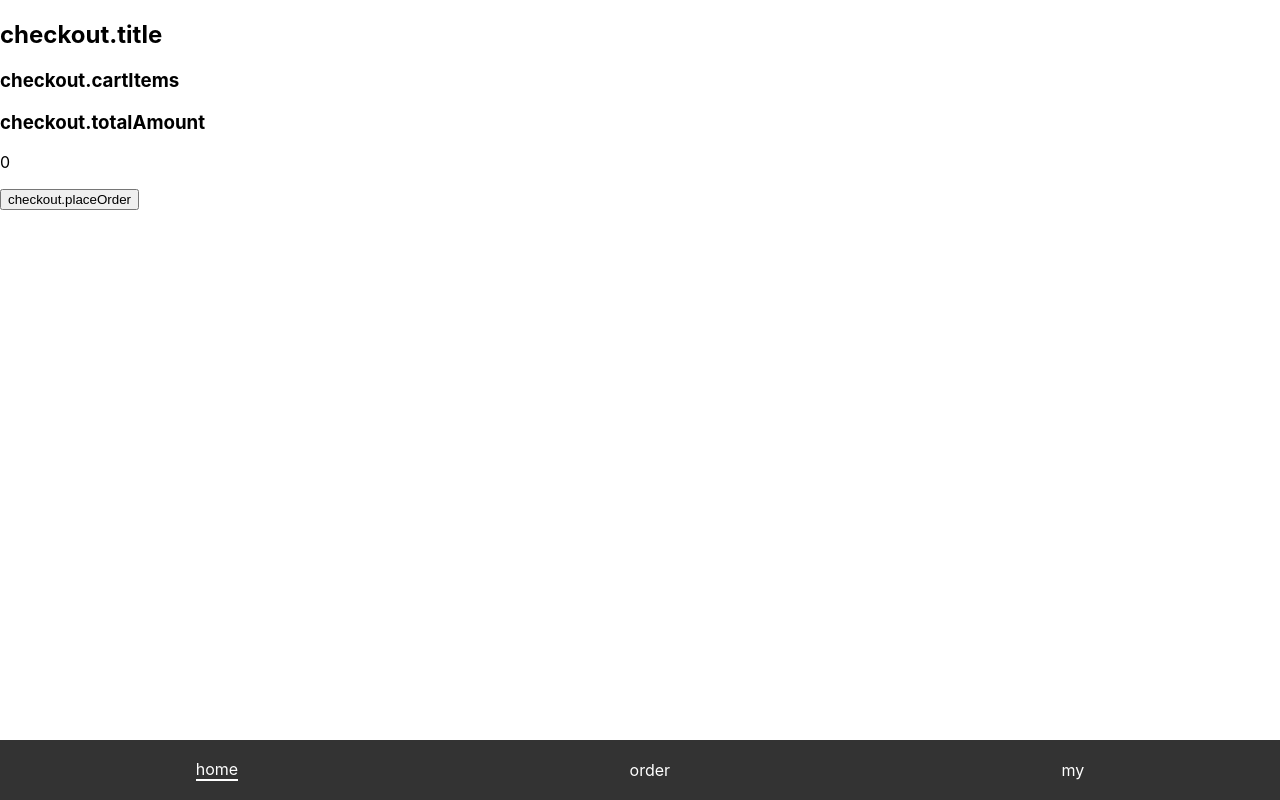
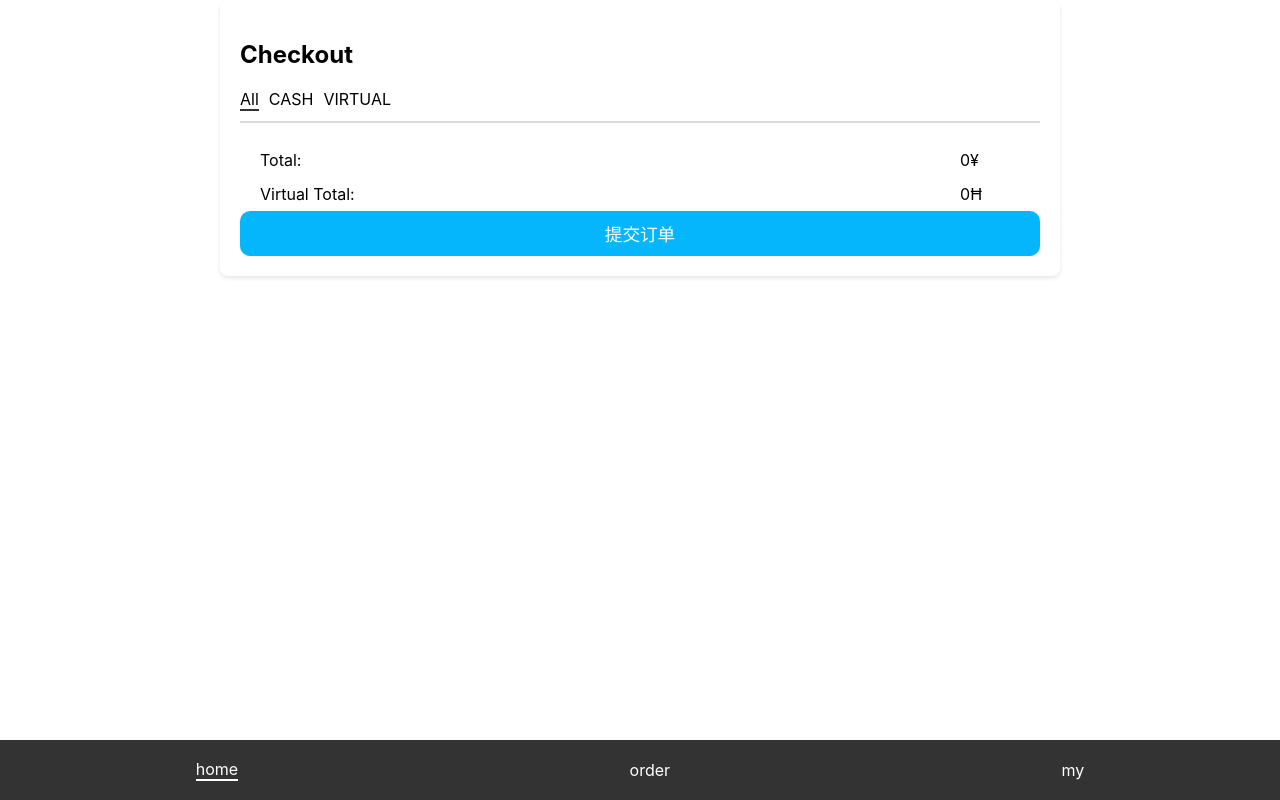
Before and after one commit to jznrhnn/couple-store, a React (Create React App) app: page /checkout in a window 1280 px wide. Built offline with nearby package versions, Linux system fonts and the light colour scheme.

Commit message:
feat(订单确认页面): 添加订单确认页面

```diff
--- a/src/components/CartContext.js
+++ b/src/components/CartContext.js
@@ -41,8 +41,8 @@ const CartProvider = ({ children }) => {
    * @param {number} quantity 商品数量：默认为 1
    */
   const updateCartItem = (itemId, quantity = 1) => {
-   // 找到要更新的商品
-   const existingItemIndex = cartItems.findIndex((cartItem) => cartItem.id === itemId);
+    // 找到要更新的商品
+    const existingItemIndex = cartItems.findIndex((cartItem) => cartItem.id === itemId);
     // 如果存在，则更新数量和价格
     if (existingItemIndex !== -1) {
       const updatedCart = [...cartItems];
@@ -67,7 +67,7 @@ const CartProvider = ({ children }) => {
     if (existingItemIndex !== -1) {
       const updatedCart = [...cartItems];
       updatedCart[existingItemIndex].quantity += quantity;
-      updatedCart[existingItemIndex].amount = new Decimal(updatedCart[existingItemIndex].price).plus(item.price);
+      updatedCart[existingItemIndex].amount = new Decimal(updatedCart[existingItemIndex].price).times(item.quantity);
       setCartItems(updatedCart);
     } else {
       // 如果不存在，则添加新的商品
--- /dev/null
+++ b/src/components/RugularButton.js
@@ -0,0 +1,25 @@
+import React from 'react';
+
+const RegularButton = ({ onClick, text = '点击', customStyle }) => {
+  const styles = customStyle ? { ...defaultStyles, ...customStyle } : defaultStyles;
+
+  return (
+    <button onClick={onClick} style={styles.button}>
+      {text}
+    </button>
+  );
+};
+
+const defaultStyles = {
+  button: {
+    padding: '10px 20px',
+    backgroundColor: '#06B6FD',
+    color: '#fff',
+    borderRadius: '10px',
+    border: 'none',
+    cursor: 'pointer',
+    fontSize: '1.1em',
+  },
+}
+
+export default RegularButton;
--- a/src/components/ShoppingCartNavbar.js
+++ b/src/components/ShoppingCartNavbar.js
@@ -1,6 +1,8 @@
 import React, { useEffect, useRef, useState } from 'react';
 import { Currency } from './Config';
 import CartPreview from './CartPreview';
+import { useNavigate } from 'react-router-dom';
+import { useCart } from './CartContext';
 
 /**
  * 购物车导航栏
@@ -36,6 +38,19 @@ const ShoppingCartNavbar = ({ products, amount = 0, virtualAmount = 0}) => {
     };
   }, [isExpanded]);
 
+  const navigate = useNavigate();
+  const { cartItems } = useCart();
+  // 跳转结算界面
+  function checkout(shopId) {
+    if(cartItems.length === 0){
+
+      return;
+    }
+    const searchParams = new URLSearchParams();
+    searchParams.set('shopId', shopId);
+    navigate(`/checkout?${searchParams.toString()}`);
+  };
+
   return (
     <div ref={containerRef} style={styles.container}>
       {isExpanded && <CartPreview products={products} />}
@@ -46,7 +61,7 @@ const ShoppingCartNavbar = ({ products, amount = 0, virtualAmount = 0}) => {
         <span style={styles.viewButton} onClick={toggleExpand}>
           {isExpanded ? '收起购物车⬇ ' : '查看购物车 ⬆'}
         </span>
-        <button style={styles.checkoutButton} onClick={() => alert('Checkout button clicked!')}>
+        <button style={styles.checkoutButton} onClick={() => checkout()}>
           Checkout
         </button>
       </div>
--- /dev/null
+++ b/src/components/TextList.js
@@ -0,0 +1,46 @@
+import React from 'react';
+import { useTranslation } from 'react-i18next';
+
+const TextList = ({ infoList, customStyle, extraFields = {} }) => {
+
+  const { t } = useTranslation();
+
+  const styles = customStyle ? { ...defaultStyles, ...customStyle } : defaultStyles;
+
+  return (
+    <>
+      {Object.keys(infoList).map((key) => (
+        <div key={key} style={{
+          ...styles.counterItem,
+          ...(Object.keys(extraFields).includes(key) && styles[extraFields[key]])
+        }} >
+          <span style={styles.counterValue}>{t(key)}: </span>
+          <span style={styles.counterValue}>{String(infoList[key])}</span>
+        </div>
+      ))}
+    </>
+
+  );
+
+};
+
+const defaultStyles = {
+  counterItem: {
+    display: 'flex',
+    marginBottom: '10px',
+    justifyContent: 'space-between',
+    margin: '5px 10px',
+  },
+  counterValue: {
+    padding: '2px 5px',
+    margin: '0 5px',
+    minWidth: '60px',
+    textAlign: 'left'
+  },
+  red: {
+    fontWeight: 'bold',
+    color: '#ff4d4f'
+  }
+};
+
+export default TextList;
--- a/src/components/pages/CheckOut.js
+++ b/src/components/pages/CheckOut.js
@@ -1,48 +1,80 @@
-import React, { useState, useEffect } from 'react';
+import React, { useState } from 'react';
+import { useCart } from '../CartContext';
+import { Currency, CurrencyMap } from '../Config';
+import FilterBar from '../FilterBar';
+import ListGrid from '../ListGrid';
+import Title from '../Title';
+import AddBotton from '../AddBotton';
 import { useTranslation } from 'react-i18next';
-import { useCart } from '../CartContext';
+import RegularButton from '../RugularButton';
+import TextList from '../TextList';
 
-const Checkout = () => {
+const CheckOut = () => {
   const { t } = useTranslation();
-  const { cartItems, removeFromCart } = useCart();
-  const [totalAmount, setTotalAmount] = useState(0);
 
-  // 计算订单总金额
-  useEffect(() => {
-    let total = 0;
-    cartItems.forEach(item => {
-      total += item.quantity * item.price;
-    });
-    setTotalAmount(total);
-  }, [cartItems]);
+  const filters = [
+    { type: 'All', label: 'All' },
+    { type: Currency.CASH_INDEX, label: t(Currency.CASH_INDEX)},
+    { type: Currency.VIRTUAL_INDEX, label: t(Currency.VIRTUAL_INDEX)},
+  ];
+
+  const extraFields = { 'price': 'green', 'amount': 'red' }
+
+  const excludeList = ['quantity']
+
+  const { amount, virtualAmount, cartItems } = useCart();
+
+  const [filterType, setFilterType] = useState('All');
+
+  // 过滤购物车商品
+  const filteredCartItems = filterType === 'All'
+    ? cartItems
+    : cartItems.filter(item => item.type === filterType);
+
+  // 订单显示信息
+  const infoList = {
+    // 'deliveryFee': 0,
+    // 'discount': 0,
+    'amount': amount,
+    'virtualAmount': virtualAmount,
+  };
+
+  // 添加标签信息，每个key添加前缀'checkout.',金额添加金币标志
+  const prefix = 'checkout.';
+  const prefixInfoList = Object.keys(infoList).reduce((acc, key) => {
+    acc[prefix + key] = infoList[key];
+    if (key === 'amount') {
+      acc[prefix + key] = acc[prefix + key] + CurrencyMap[Currency.CASH_INDEX];
+    }
+    if (key === 'virtualAmount') {
+      acc[prefix + key] = acc[prefix + key] + CurrencyMap[Currency.VIRTUAL_INDEX];
+    }
+    return acc;
+  }, {});
 
   return (
-    <div>
-      <h2>{t('checkout.title')}</h2>
-      <div>
-        <h3>{t('checkout.cartItems')}</h3>
-        <ul>
-          {cartItems.map(item => (
-            <li key={item.id}>
-              <span>{item.name}</span>
-              <span>{item.quantity}</span>
-              <span>{item.price * item.quantity}</span>
-              <button onClick={() => removeFromCart(item.id)}>{t('checkout.removeItem')}</button>
-            </li>
-          ))}
-        </ul>
-      </div>
-      <div>
-        <h3>{t('checkout.totalAmount')}</h3>
-        <p>{totalAmount}</p>
-      </div>
-      <div>
-        {/* 提供选择配送地址和付款方式的选项 */}
-        {/* 这里可以根据需要添加表单元素 */}
-      </div>
-      <button>{t('checkout.placeOrder')}</button>
+    <div style={styles.container}>
+      <Title title={t('checkout.title')} />
+      <FilterBar filterType={filterType} setFilterType={setFilterType} filters={filters} />
+      <ListGrid lists={filteredCartItems} titleName='name' coverName='image' extraFields={extraFields} excludeList={excludeList} styleName='green' extraDiv={AddBotton} />
+      <TextList infoList={prefixInfoList} />
+      <RegularButton text='提交订单' />
+
     </div>
   );
 };
 
-export default Checkout;
+const styles = {
+  container: {
+    display: 'flex',
+    flexDirection: 'column',
+    maxWidth: '800px',
+    margin: '0 auto',
+    padding: '20px',
+    backgroundColor: '#fff',
+    borderRadius: '8px',
+    boxShadow: '0 2px 4px rgba(0, 0, 0, 0.1)',
+  }
+};
+
+export default CheckOut;
--- a/src/i18n.js
+++ b/src/i18n.js
@@ -25,10 +25,20 @@ i18n
             note: 'Note',
             monthlySales: 'Monthly Sales',
             type: 'Type',
+            amount: 'Total',
+            sales: 'Sales',
+            rating: 'Rating',
           },
           message: {
             maxQuantity: 'The maximum quantity is ',
             minQuantity: 'The minimum quantity is ',
+          },
+          checkout: {
+            title: 'Checkout',
+            deliveryFee: 'Delivery Fee',
+            discount: 'Discount',
+            amount: 'Total',
+            virtualAmount: 'Virtual Total',
           }
         }
       },
@@ -40,10 +50,20 @@ i18n
             note: '备注',
             monthlySales: '月销量',
             type: '类型',
+            amount: '总计',
+            sales: '销量',
+            rating: '评分',
           },
           message: {
             maxQuantity: '购物车允许最大数量为 ',
             minQuantity: '购物车允许最小数量为 ',
+          },
+          checkout: {
+            title: '结算',
+            deliveryFee: '运费',
+            discount: '折扣',
+            amount: '总计',
+            virtualAmount: '虚拟总计',
           }
         }
       }
```
Also changed, not shown: src/components/ListGrid.js (+4 -4 lines).
